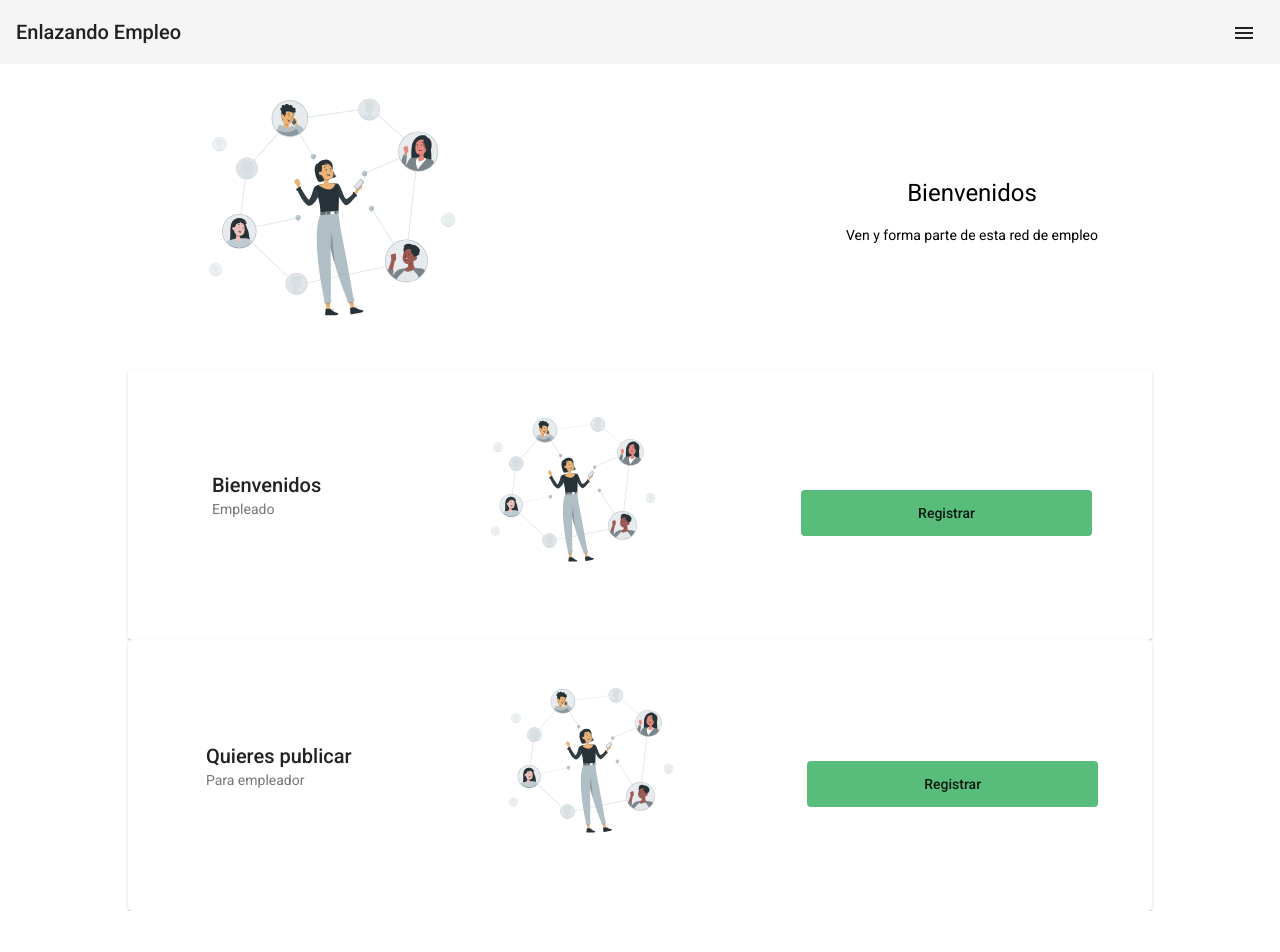
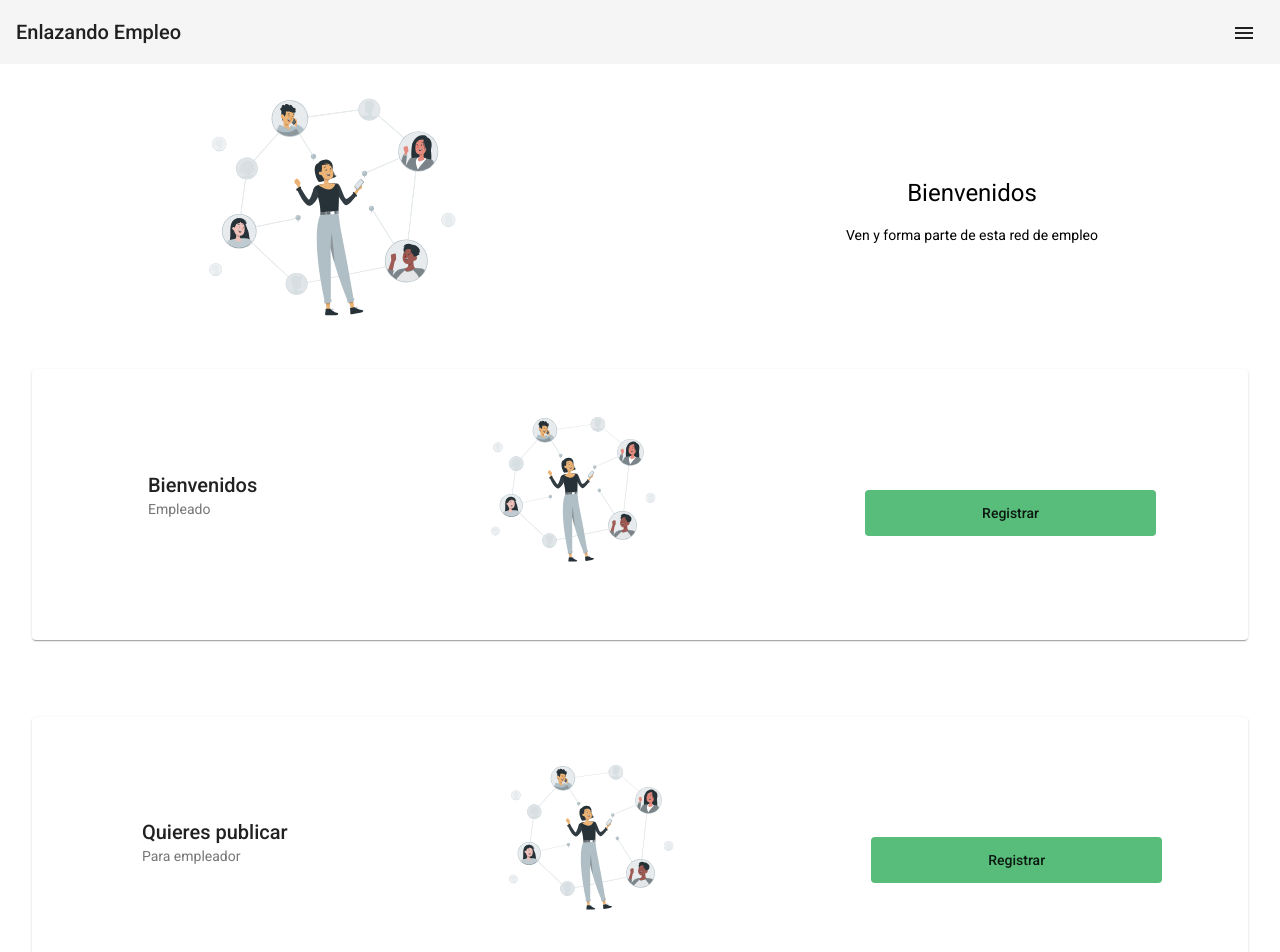
Before and after one commit to Angular-Web-Project/Enlazando-Empleo-Web, an Angular app: page /welcome in a window 1280 px wide. Shown: the top 952 px of the page. Before the commit the page ends 911 px from the top, so only its background shows below. Built offline with nearby package versions, Linux system fonts and the light colour scheme.

Commit message:
Section employer v3

```diff
--- a/src/app/home/components/register-employee-card/register-employee-card.component.css
+++ b/src/app/home/components/register-employee-card/register-employee-card.component.css
@@ -6,7 +6,7 @@
 .register-employee-card {
   display: flex;
   flex-wrap: wrap;
-  width: 80%;
+  width: 95%;
   align-items: center;
   justify-content: space-around;
   padding: 25px 0px;
--- a/src/app/home/components/register-employer-card/register-employer-card.component.css
+++ b/src/app/home/components/register-employer-card/register-employer-card.component.css
@@ -1,4 +1,5 @@
 .employer-container {
+    margin-top: 6%;
     display: flex;
     justify-content: center;
   }
@@ -6,7 +7,7 @@
   .register-employer-card {
     display: flex;
     flex-wrap: wrap;
-    width: 80%;
+    width: 95%;
     align-items: center;
     justify-content: space-around;
     padding: 25px 0px;
```
